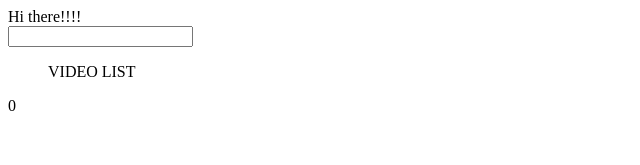
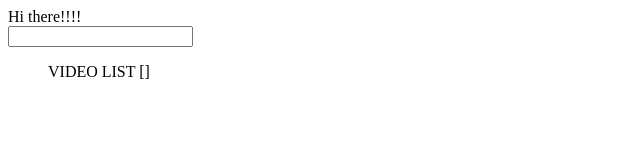
Before and after one commit to Bateristico/vue-youtube-browser, a Vue app: page / in a window 1280 px wide. Shown: the top 165 px of the page, without its empty margins (0-640 px from the left). Built offline with nearby package versions, Linux system fonts and the light colour scheme; no server answers.

Commit message:
add prop validation to child component

```diff
--- a/src/App.vue
+++ b/src/App.vue
@@ -2,8 +2,7 @@
   <div>
     Hi there!!!!
     <search-bar @termChange="onTermChange"></search-bar>
-    <video-list></video-list>
-    {{ videos.length }}
+    <video-list :videos="videos"></video-list>
   </div>
 </template>
 
--- a/src/components/VideoList.vue
+++ b/src/components/VideoList.vue
@@ -1,12 +1,20 @@
 <template>
   <ul>
     VIDEO LIST
+    {{
+      videos
+    }}
   </ul>
 </template>
 
 <script>
 export default {
-  name: 'VideoList'
+  name: 'VideoList',
+  props: {
+    videos: {
+      type: Array
+    }
+  }
 };
 </script>
 
```
